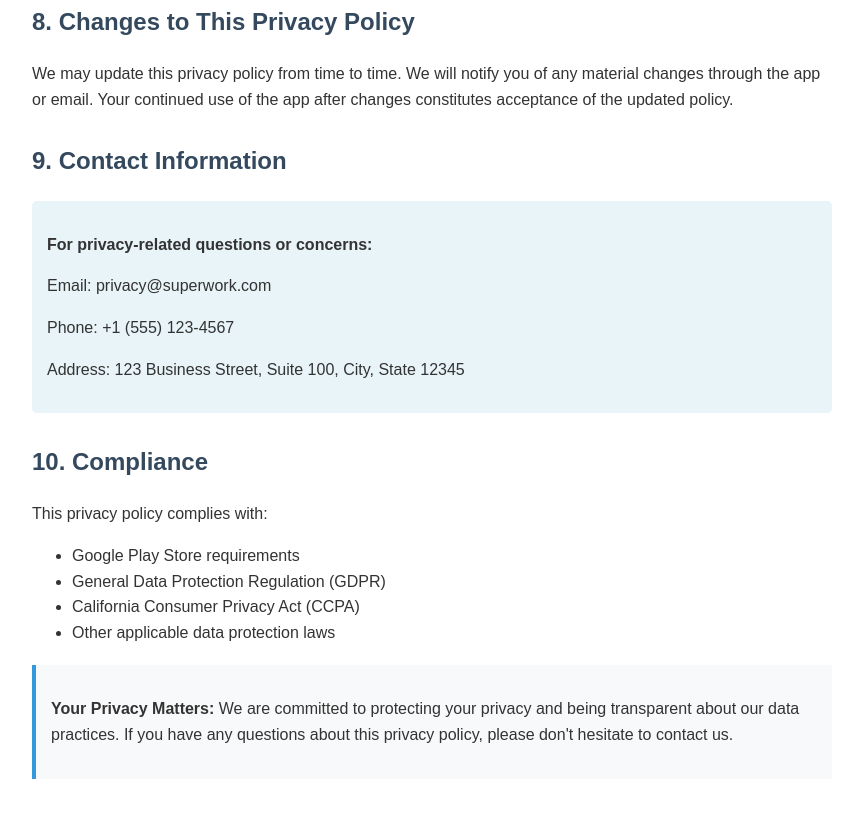
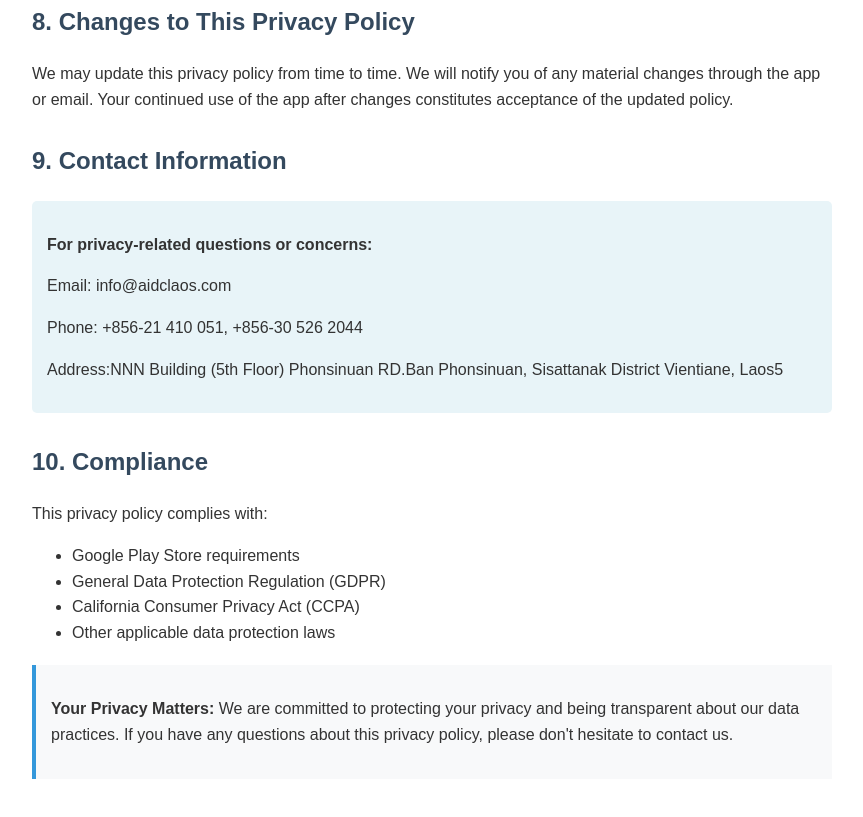
Before and after one commit to obie7479/superwork_policy, a plain HTML site: page index.html in a window 1280 px wide. Shown: the part 2992-3809 px from the top of the page, without its empty margins (208-1071 px from the left). Drawn offline with Linux system fonts and the light colour scheme.

Commit message:
first commit

```diff
--- a/index.html
+++ b/index.html
@@ -165,9 +165,9 @@
     <h2>9. Contact Information</h2>
     <div class="contact-info">
         <p><strong>For privacy-related questions or concerns:</strong></p>
-        <p>Email: privacy@superwork.com</p>
-        <p>Phone: +1 (555) 123-4567</p>
-        <p>Address: 123 Business Street, Suite 100, City, State 12345</p>
+        <p>Email: info@aidclaos.com </p>
+        <p>Phone: +856-21 410 051, +856-30 526 2044 </p>
+        <p>Address:NNN Building (5th Floor) Phonsinuan RD.Ban Phonsinuan, Sisattanak District Vientiane, Laos5 </p>
     </div>
 
     <h2>10. Compliance</h2>
```
